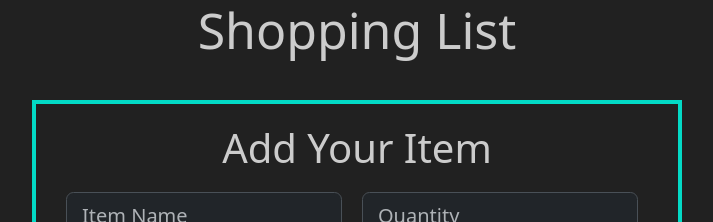
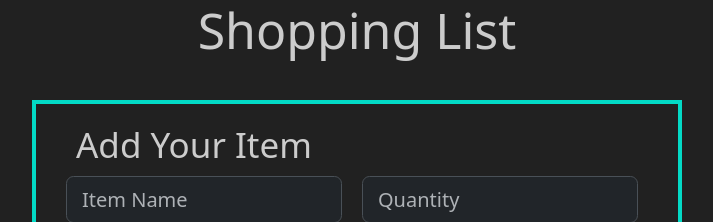
Before and after one commit to cheyennefahr123/shopping-list, a React (Create React App) app: page / in a window 1280 px wide. Shown: the top 222 px of the page, without its empty margins (283-996 px from the left). Built offline with nearby package versions, Linux system fonts and the light colour scheme; no server answers.

Commit message:
changed a style

```diff
--- a/src/Components/ShoppingForm/ShoppingForm.jsx
+++ b/src/Components/ShoppingForm/ShoppingForm.jsx
@@ -30,7 +30,7 @@ export default function ShoppingForm({
 
     return (
         <form data-bs-theme="dark" className="shopping-form" action="#" method="POST" onSubmit={handleSubmit}>
-        <h2>Add Your Item</h2>
+        <h3>Add Your Item</h3>
             <Row className="center row-cols-lg">
                 <Col className="margin-bottom flex-row">
                     <Label className="visually-hidden" htmlFor="item">Item</Label>
```
